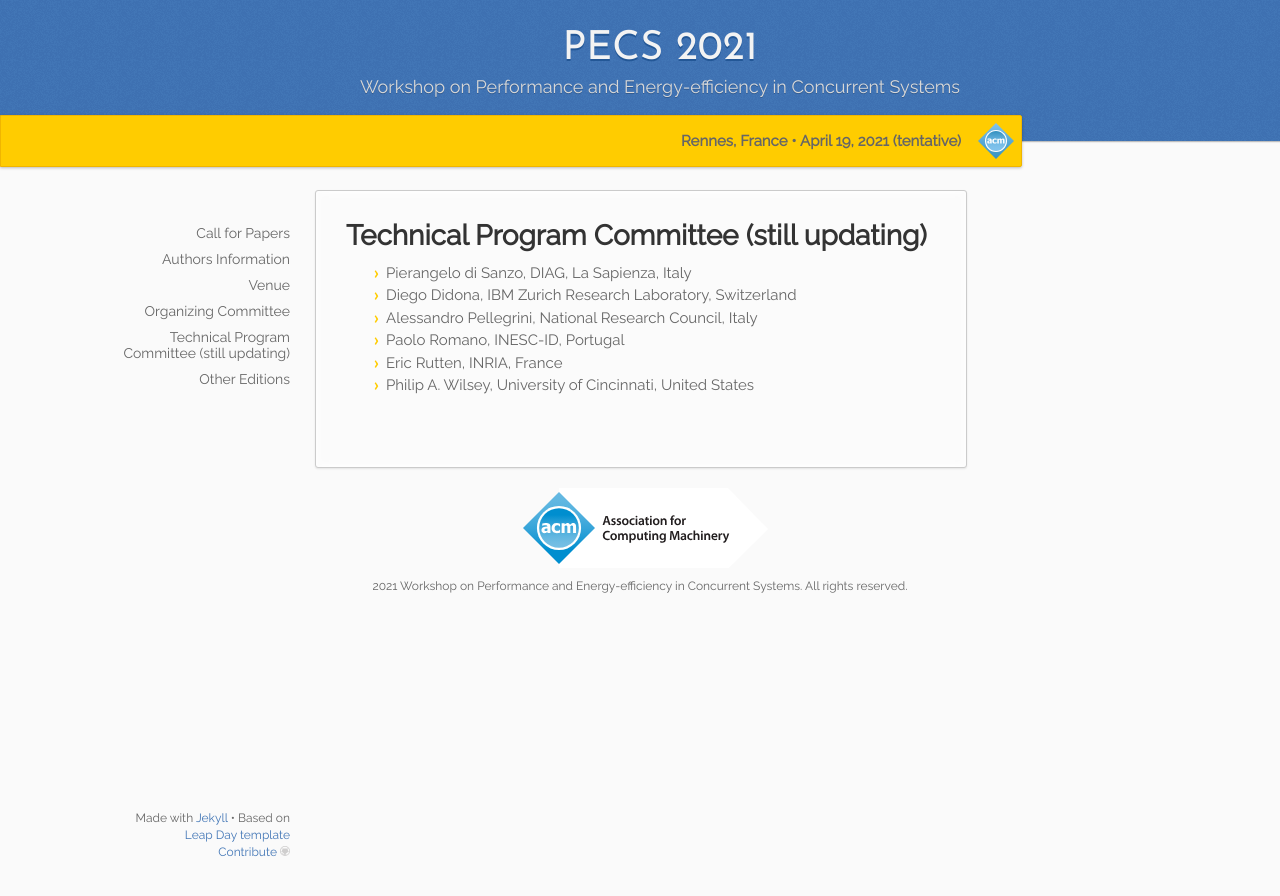
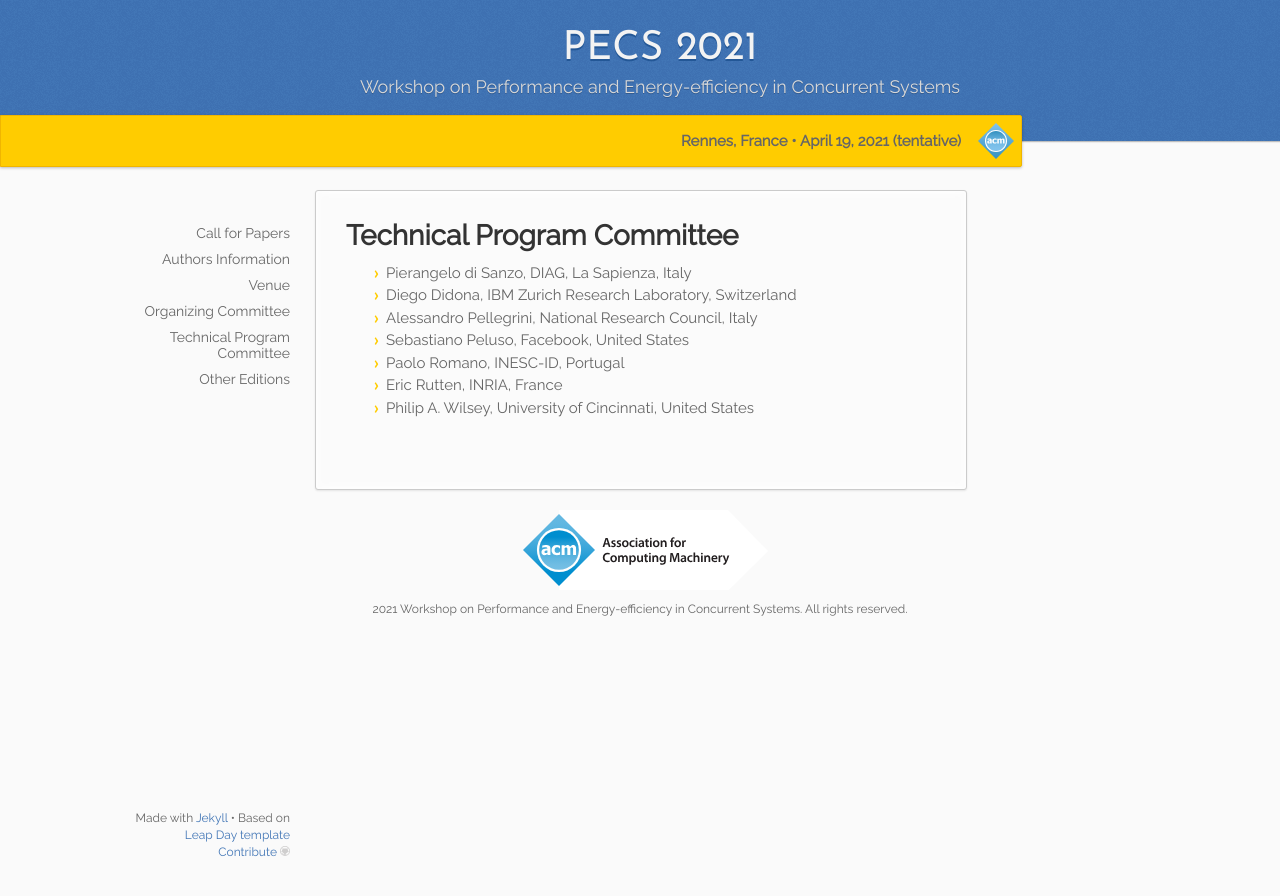
Before and after one commit to pecs-workshop/pecs-workshop.github.io, a Jekyll site: the page built from _2021/10.tpc.md, in a window 1280 px wide. Shown: the top 896 px of the page. Built offline with Jekyll 4.4.1, drawn with Linux system fonts in a browser that asks for light colours.

Commit message:
Fixed PC

```diff
--- a/_2021/10.tpc.md
+++ b/_2021/10.tpc.md
@@ -1,6 +1,6 @@
 ---
 layout: default
-title: "Technical Program Committee (still updating)"
+title: "Technical Program Committee"
 menu_show: true
 permalink: /:collection/tpc
 ---
@@ -8,6 +8,7 @@ permalink: /:collection/tpc
 - Pierangelo di Sanzo, DIAG, La Sapienza, Italy
 - Diego Didona, IBM Zurich Research Laboratory, Switzerland
 - Alessandro Pellegrini, National Research Council, Italy
+- Sebastiano Peluso, Facebook, United States
 - Paolo Romano, INESC-ID, Portugal
 - Eric Rutten, INRIA, France
 - Philip A. Wilsey, University of Cincinnati, United States
```
